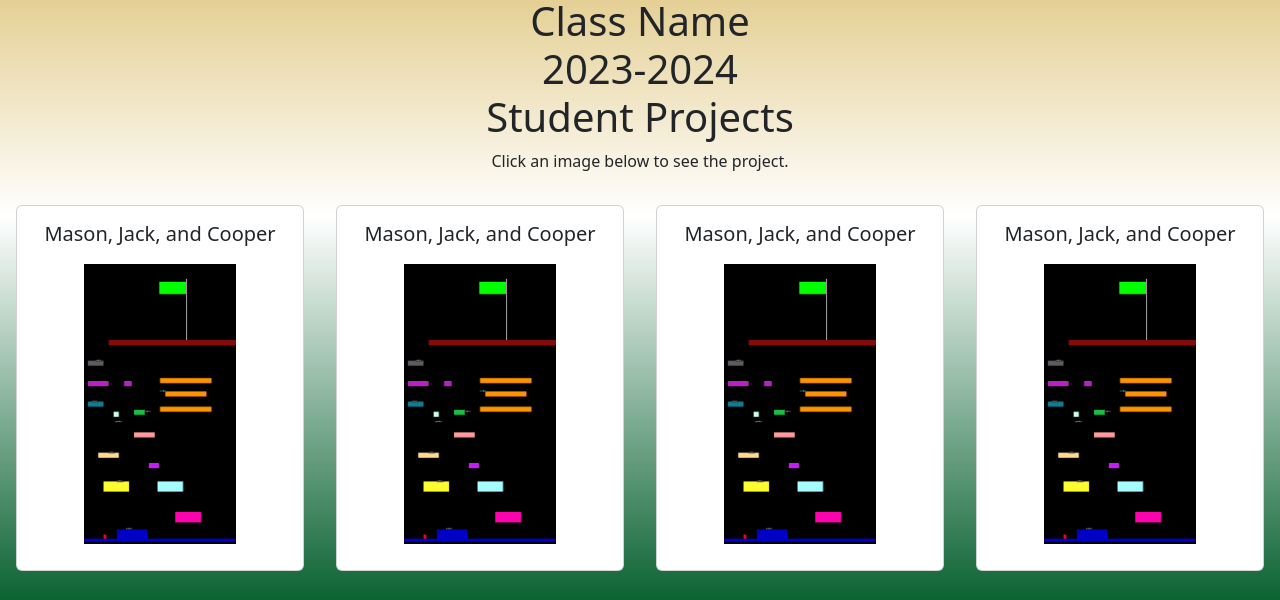
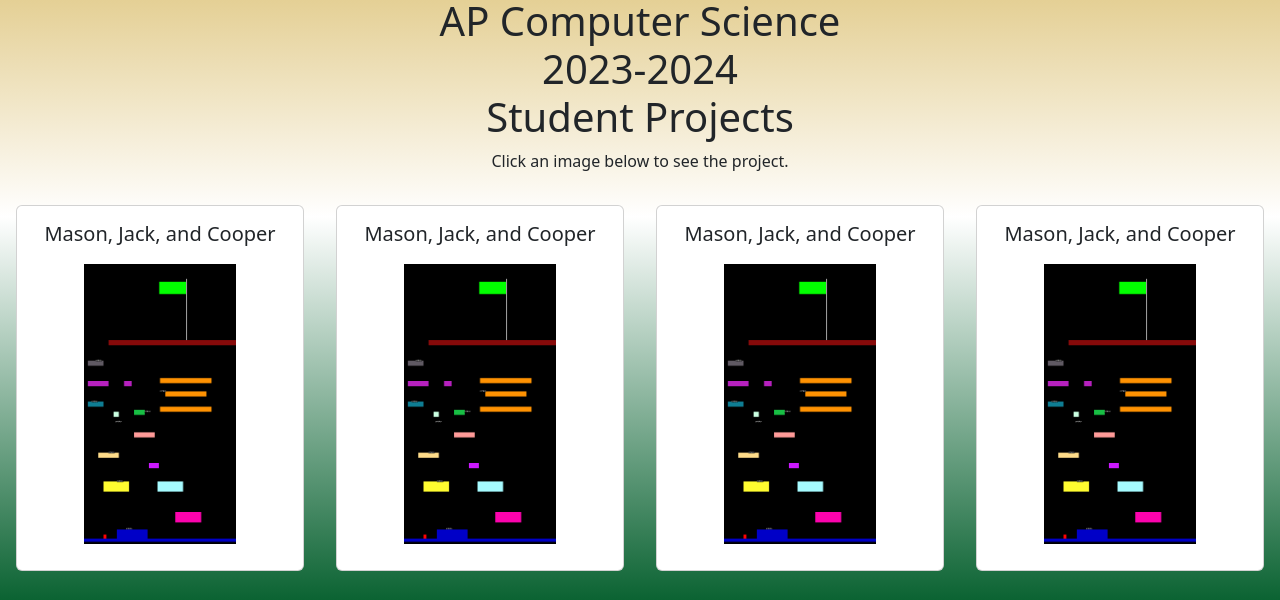
Before and after one commit to SBHS-Computer-Science-Academy/APCS-23-24-projects-for-showcase, a plain HTML site: page index.html in a window 1280 px wide. Shown: the part 183-783 px from the top of the page. Drawn offline with nearby package versions, Linux system fonts and the light colour scheme.

Commit message:
Update index.html

```diff
--- a/index.html
+++ b/index.html
@@ -6,7 +6,7 @@
   <meta name="viewport" content="width=device-width, initial-scale=1">
   <link href="https://cdn.jsdelivr.net/npm/bootstrap@5.3.3/dist/css/bootstrap.min.css" rel="stylesheet">
   <script src="https://cdn.jsdelivr.net/npm/bootstrap@5.3.3/dist/js/bootstrap.bundle.min.js"></script>
-  <title>Class Name</title>
+  <title>AP Computer Science</title>
   <link href="style.css" rel="stylesheet" type="text/css" />
   <script src="script.js"></script>
 </head>
@@ -15,7 +15,7 @@
   <img src="images/CSA_logo.png" alt="CS Academy logo" id="logo">
 
   <!-- Remember to change the title in the head element as well! -->
-  <h1>Class Name<br>2023-2024<br>Student Projects</h1>
+  <h1>AP Computer Science<br>2023-2024<br>Student Projects</h1>
   <p>Click an image below to see the project.</p>
   <!--Create a responsive grid with 4 columns. Add more rows as needed.-->
   <div class="container-fluid mt-3">
```
